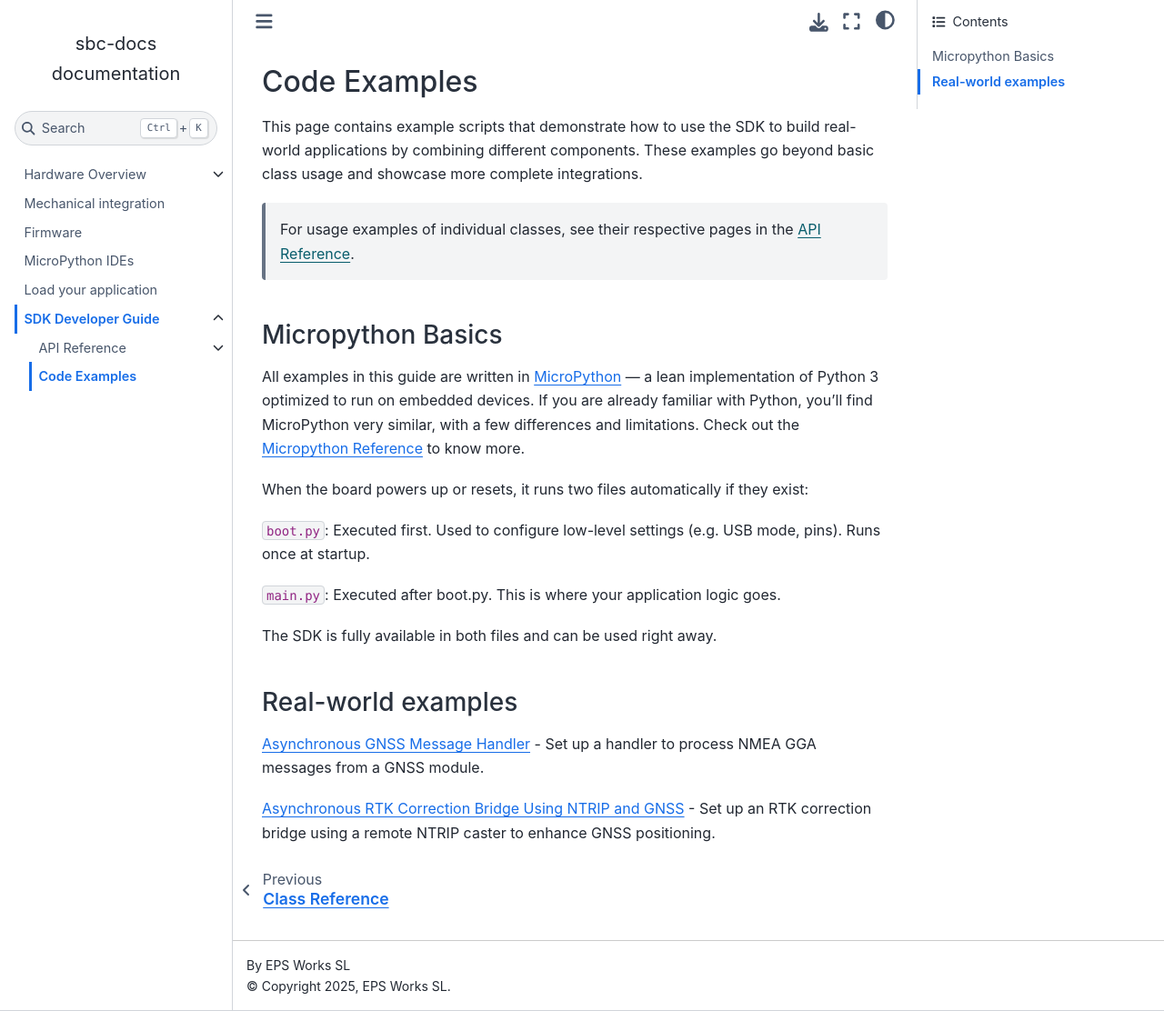
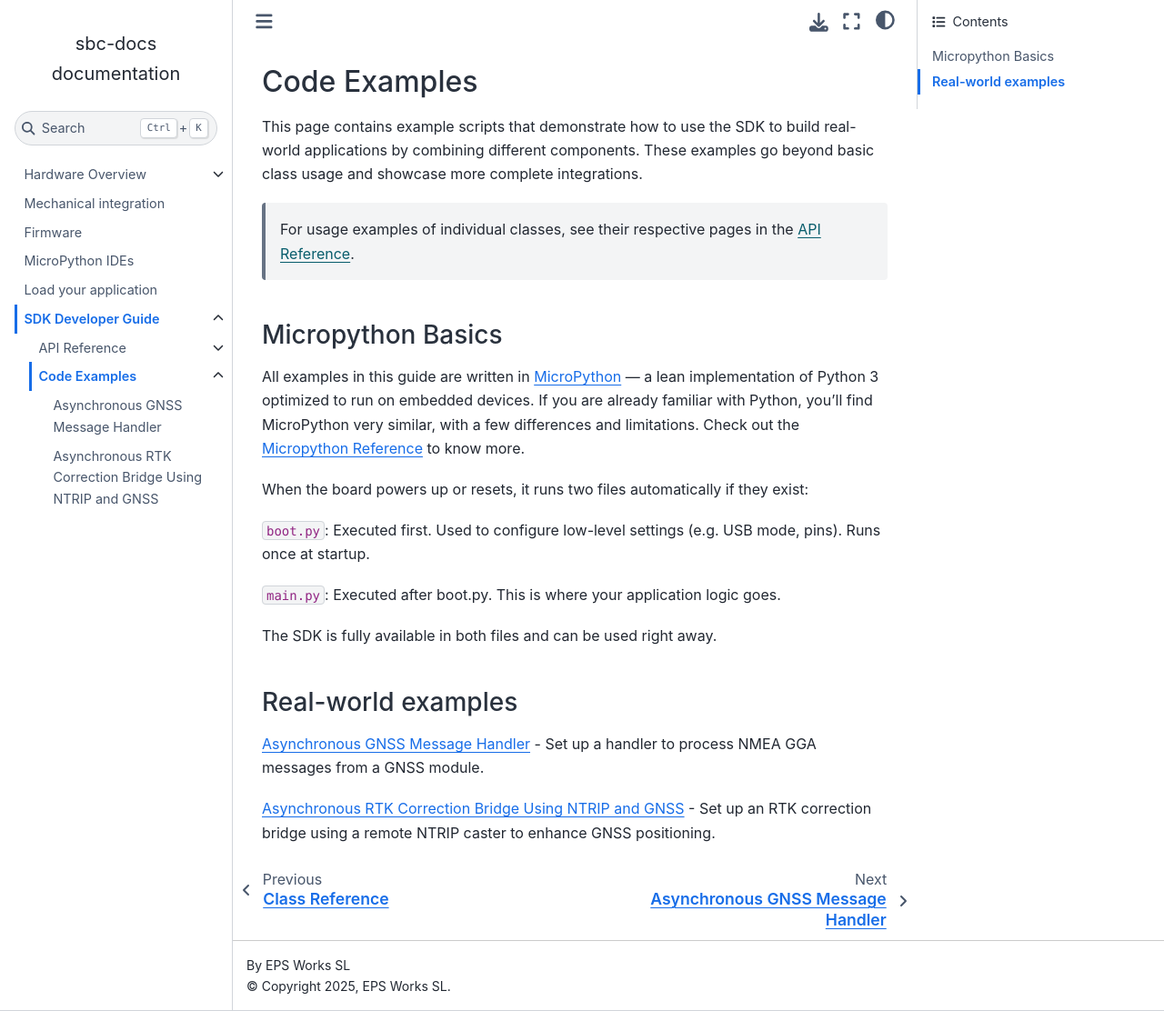
Before and after one commit to EPS-Works/sbc-docs, a Sphinx documentation site: the page built from source/sdk/examples/index.md, in a window 1280 px wide and 1112 px high. Shown: the whole window at 91% size. Built offline with Sphinx 7.4.7 and the Sphinx Book theme 1.1.4, drawn with Linux system fonts in a browser that asks for light colours.

Commit message:
fix: add navigation to code examples

````diff
--- a/source/sdk/examples/index.md
+++ b/source/sdk/examples/index.md
@@ -21,3 +21,10 @@ The SDK is fully available in both files and can be used right away.
 [Asynchronous GNSS Message Handler](async_gnss_stream.md) - Set up a handler to process NMEA GGA messages from a GNSS module.
 
 [Asynchronous RTK Correction Bridge Using NTRIP and GNSS](ntrip_forward.md) - Set up an RTK correction bridge using a remote NTRIP caster to enhance GNSS positioning.
+
+```{toctree}
+:hidden:
+
+async_gnss_stream.md
+ntrip_forward.md
+```
````
Also changed, not shown: source/sdk/examples/async_gnss_stream.md (+4 -0 lines), source/sdk/examples/ntrip_forward.md (+4 -0 lines).
